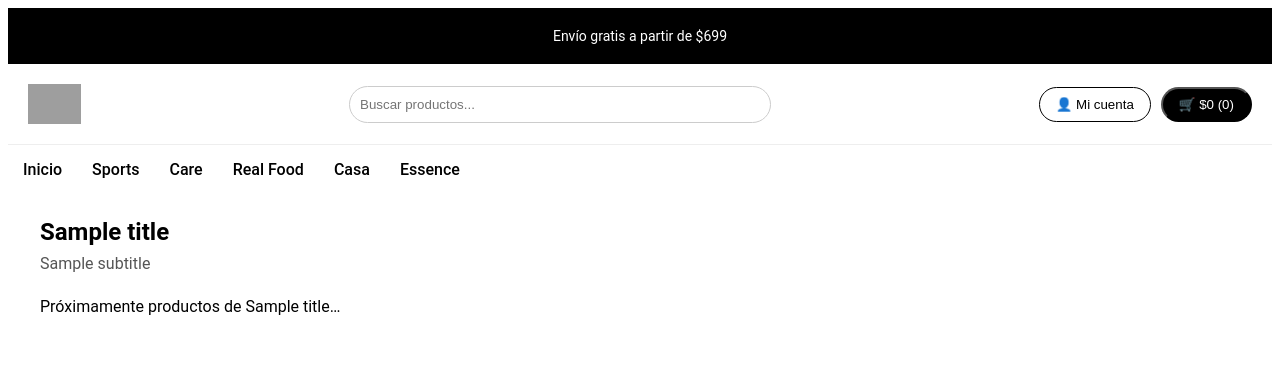
After one commit to SSIEETEE7/ukko-web, a Flask app: template templates/category.html in a window 1280 px wide. The commit adds this page. Shown: the top 391 px of the page. Run offline with Flask 3, Linux system fonts and the light colour scheme; the template is opened without the code that fills it: most values are stand-ins (such as "Sample title", 1, 10 or a date in 2020); grey boxes are pictures that could not be loaded.

Commit message:
Home: 5 categorías en fila + rutas y página base por categoría

```diff
--- /dev/null
+++ b/templates/category.html
@@ -0,0 +1,39 @@
+<!DOCTYPE html>
+<html lang="es">
+<head>
+  <meta charset="UTF-8">
+  <meta name="viewport" content="width=device-width, initial-scale=1.0">
+  <title>{{ title }}</title>
+  <link rel="stylesheet" href="{{ url_for('static', filename='style.css', v='cats') }}">
+</head>
+<body>
+  <div class="top-bar"><p>Envío gratis a partir de $699</p></div>
+
+  <header class="main-header">
+    <img src="{{ url_for('static', filename='img/logo-ukko.jpg') }}" alt="UKKO Logo" class="logo">
+    <div class="search-bar"><input type="text" placeholder="Buscar productos..."></div>
+    <div class="header-buttons">
+      <button class="btn-outline">👤 Mi cuenta</button>
+      <button class="btn-black">🛒 $0 (0)</button>
+    </div>
+  </header>
+
+  <nav class="nav-bar">
+    <ul>
+      <li><a href="{{ url_for('home') }}">Inicio</a></li>
+      <li><a href="{{ url_for('sports') }}">Sports</a></li>
+      <li><a href="{{ url_for('care') }}">Care</a></li>
+      <li><a href="{{ url_for('real_food') }}">Real Food</a></li>
+      <li><a href="{{ url_for('casa') }}">Casa</a></li>
+      <li><a href="{{ url_for('essence') }}">Essence</a></li>
+    </ul>
+  </nav>
+
+  <section class="shop-sections" style="padding-top:24px">
+    <h2 style="margin:0 0 8px">{{ title }}</h2>
+    <p style="margin:0 0 24px; color:#555">{{ subtitle }}</p>
+    <!-- Aquí luego metemos los productos de la categoría -->
+    <p>Próximamente productos de {{ title }}…</p>
+  </section>
+</body>
+</html>
--- a/templates/index.html
+++ b/templates/index.html
@@ -1,6 +1,8 @@
 <!DOCTYPE html>
 <html lang="es">
 <head>
+    <link rel="stylesheet" href="{{ url_for('static', filename='style.css', v='sec6') }}">
+
     <link href="https://fonts.googleapis.com/css2?family=Roboto:wght@400;500;700&display=swap" rel="stylesheet">
 
   <meta charset="UTF-8" />
```
Also changed, not shown: static/img/cat-sports.jpg (renamed from static/img/prod1.jpg), 1 other file.
